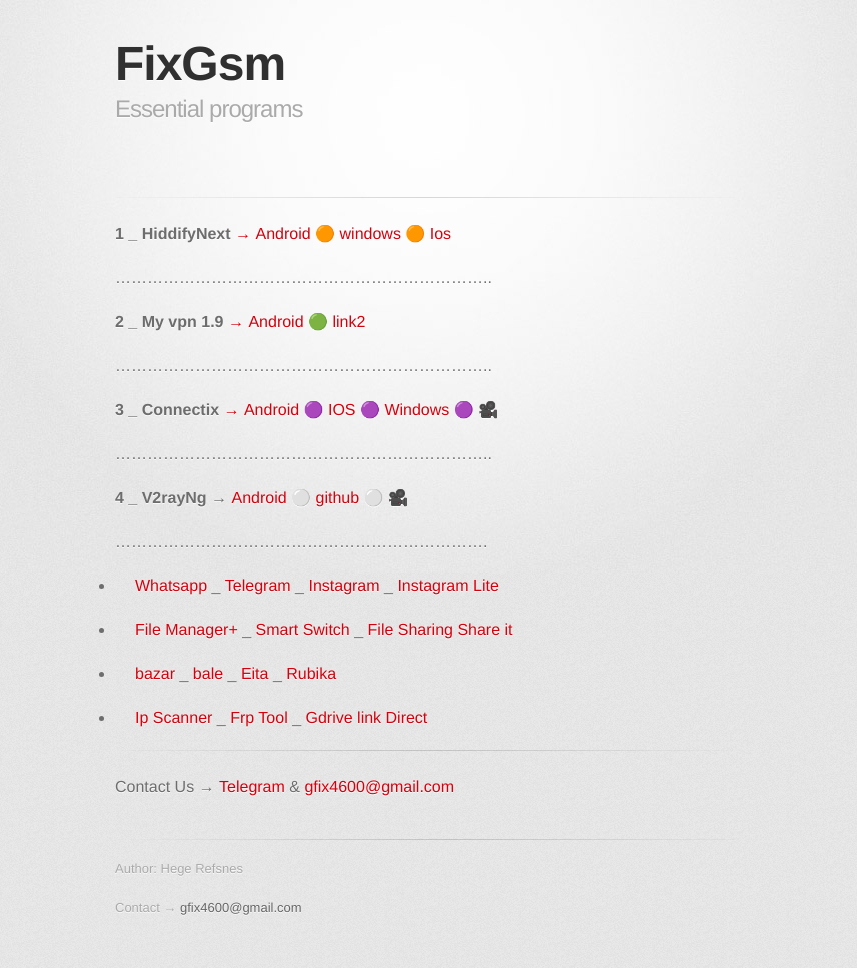
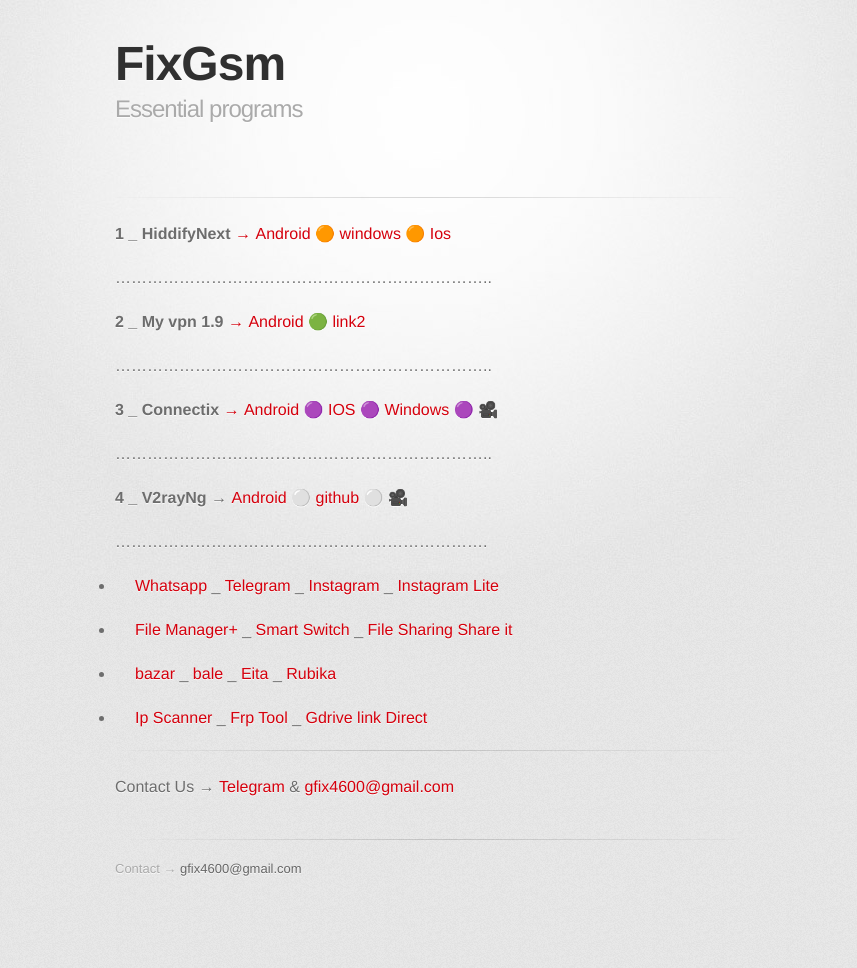
Before and after one commit to mostafacpr/mostafacpr.github.io, a Jekyll site: the page built from index.md, in a window 1280 px wide. Shown: the whole page, without its empty margins (215-1072 px from the left). Built offline with Jekyll 4.4.1, drawn with Linux system fonts in a browser that asks for light colours; some web fonts are replaced; our own code applies the rules of GitHub Pages for plain Markdown files; after the commit the page ends 928 px from its top, so only the background shows below that.

Commit message:
Update default.html

```diff
--- a/_layouts/default.html
+++ b/_layouts/default.html
@@ -41,7 +41,7 @@
         </section>
 
         <footer>
-          <p>Author: Hege Refsnes</p>
+
   <p> Contact → <a href="mailto:gfix4600@gmail.com">gfix4600@gmail.com</a></p>
         </footer>
 
```
